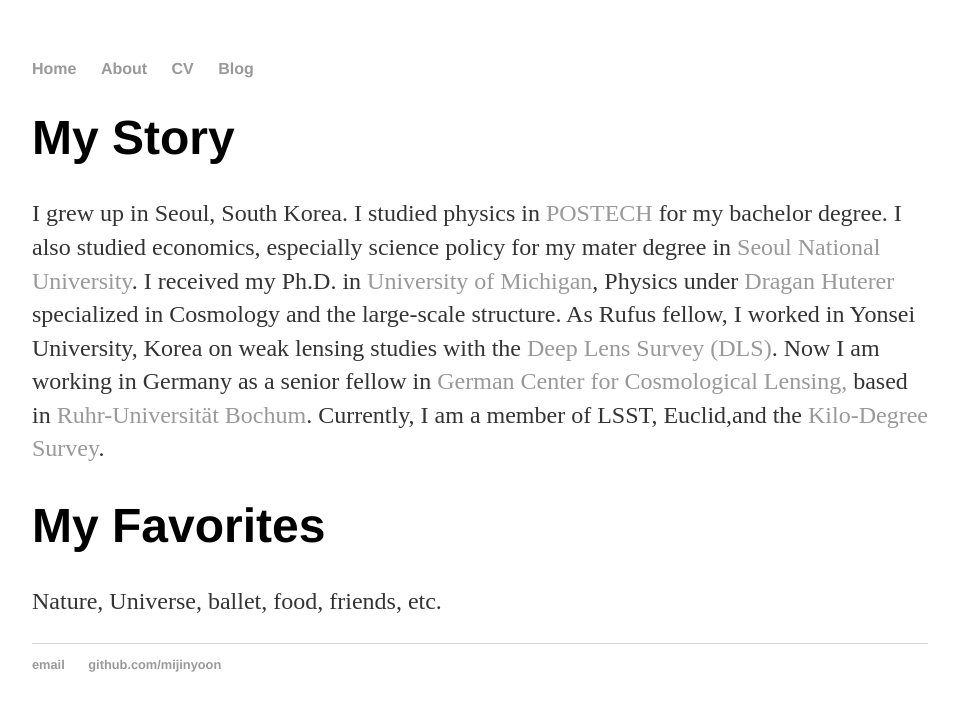
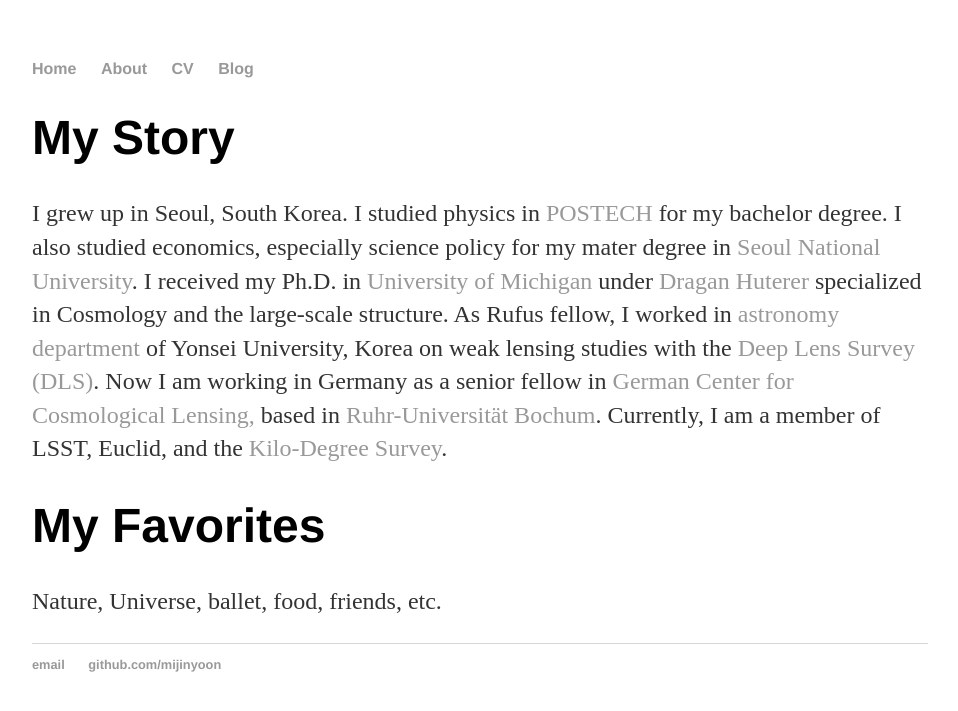
Before and after one commit to mijinyoon/mijinyoon.github.io, a Jekyll site: the page built from about/index.html, in a window 1280 px wide. Shown: the top 711 px of the page, without its empty margins (160-1118 px from the left). Built offline with Jekyll 4.4.1, drawn with Linux system fonts in a browser that asks for light colours.

Commit message:
Update index.html

```diff
--- a/about/index.html
+++ b/about/index.html
@@ -4,8 +4,8 @@
 ---
 <div class="blurb">
 	<h1>My Story</h1>
-	<p>I grew up in Seoul, South Korea. I studied physics in <a href=http://www.postech.ac.kr/eng/>POSTECH</a> for my bachelor degree. I also studied economics, especially science policy for my mater degree in <a href=http://temep.snu.ac.kr/en>Seoul National University</a>. I received my Ph.D. in <a href="https://umich.edu">University of Michigan</a>, Physics under <a href="http://www-personal.umich.edu/~huterer/">Dragan Huterer</a> specialized in Cosmology and the large-scale structure.
-As Rufus fellow, I worked in Yonsei University, Korea on weak lensing studies with the <a href=https://www.noao.edu/survey-archives/deeplens/>Deep Lens Survey (DLS)</a>. Now I am working in Germany as a senior fellow in <a href="https://gccl-rub.github.io">German Center for Cosmological Lensing, </a> based in <a href="https://www.ruhr-uni-bochum.de/en">Ruhr-Universität Bochum</a>. Currently, I am a member of LSST, Euclid,and the <a href=http://kids.strw.leidenuniv.nl>Kilo-Degree Survey</a>.</p>
+	<p>I grew up in Seoul, South Korea. I studied physics in <a href=http://www.postech.ac.kr/eng/>POSTECH</a> for my bachelor degree. I also studied economics, especially science policy for my mater degree in <a href=http://temep.snu.ac.kr/en>Seoul National University</a>. I received my Ph.D. in <a href="https://umich.edu">University of Michigan</a> under <a href="http://www-personal.umich.edu/~huterer/">Dragan Huterer</a> specialized in Cosmology and the large-scale structure.
+As Rufus fellow, I worked in <a href=https://devcms.yonsei.ac.kr/galaxy_en/index.do>astronomy department</a> of Yonsei University, Korea on weak lensing studies with the <a href=https://www.noao.edu/survey-archives/deeplens/>Deep Lens Survey (DLS)</a>. Now I am working in Germany as a senior fellow in <a href="https://gccl-rub.github.io">German Center for Cosmological Lensing, </a> based in <a href="https://www.ruhr-uni-bochum.de/en">Ruhr-Universität Bochum</a>. Currently, I am a member of LSST, Euclid, and the <a href=http://kids.strw.leidenuniv.nl>Kilo-Degree Survey</a>.</p>
 	<h1>My Favorites</h1>
 	<p>Nature, Universe, ballet, food, friends, etc.</p>
 </div><!-- /.blurb -->
```
